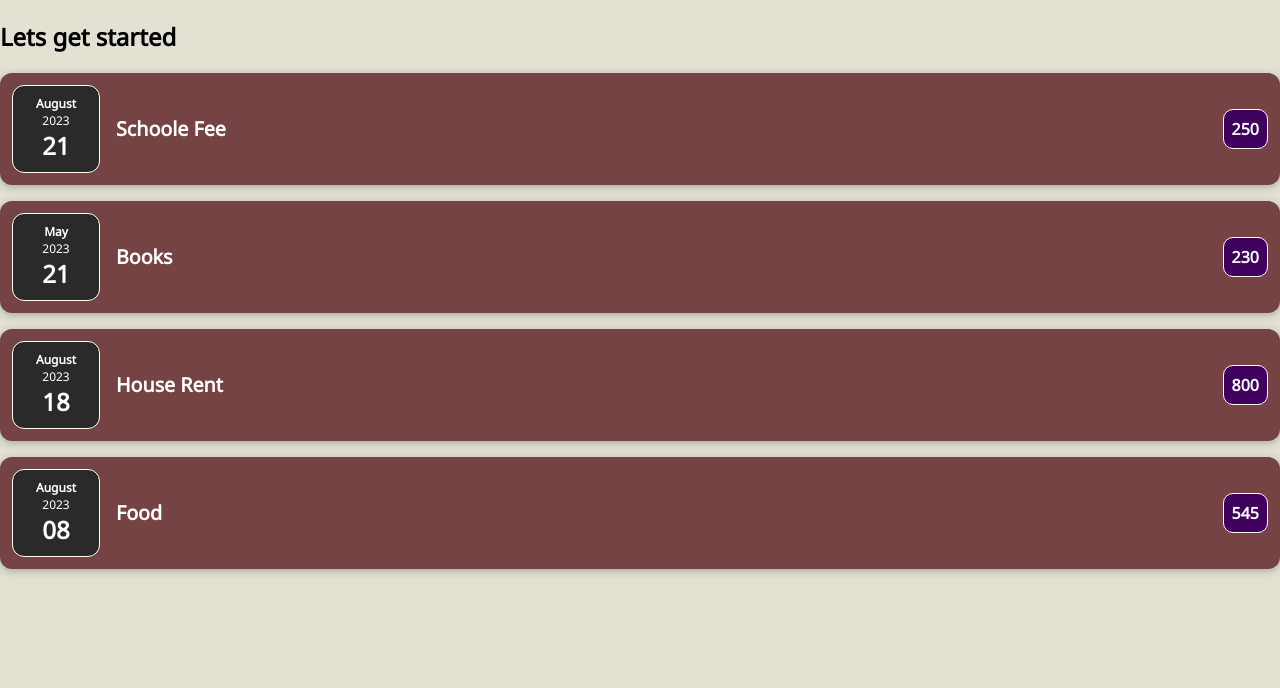
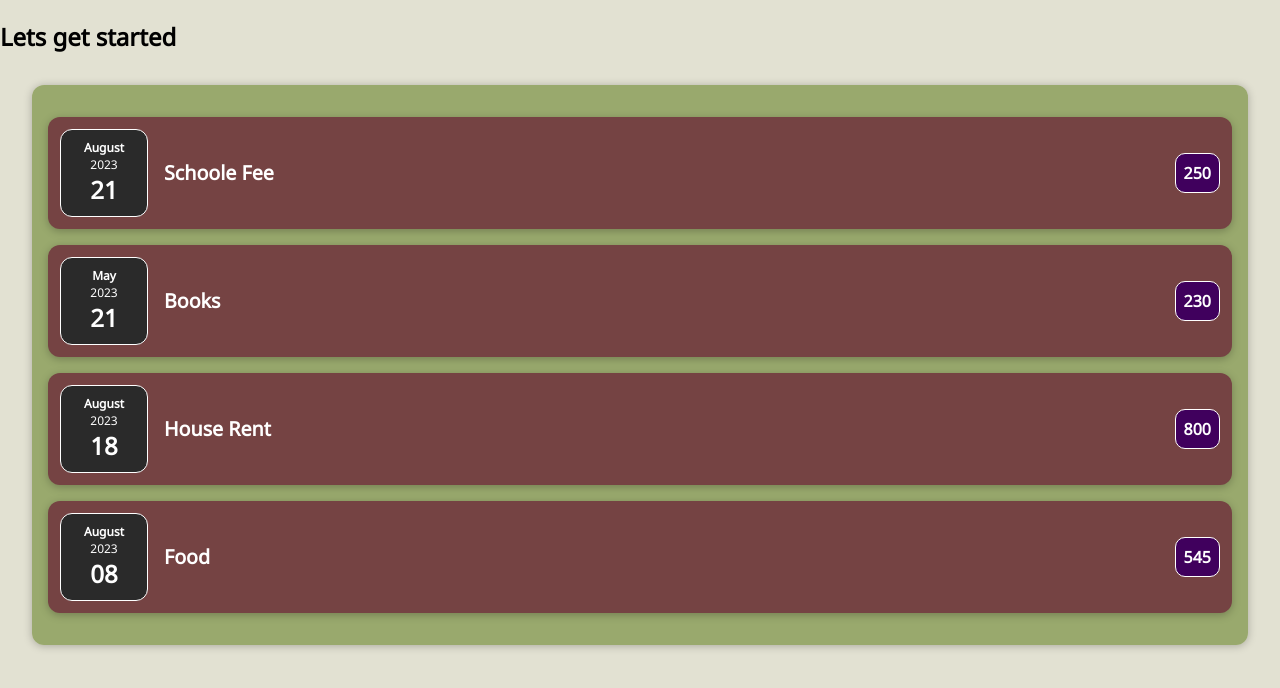
Before and after one commit to gitadityakumar/Reactjs-_-Learning, a JavaScript app in the folder first_project/: page / in a window 1280 px wide. Shown: the top 688 px of the page. Built offline with nearby package versions, Linux system fonts and the light colour scheme.

Commit message:
added css of Expenses.css

```diff
--- a/first_project/src/App.js
+++ b/first_project/src/App.js
@@ -1,4 +1,4 @@
-import ExpenseItem from "./Components/ExpenseItem";
+import Expenses from "./Components/Expenses";
 
 function App() {
   let expenses = [
@@ -30,26 +30,7 @@
   return (
     <div>
       <h2>Lets get started</h2>
-      <ExpenseItem
-        date={expenses[0].date}
-        title={expenses[0].title}
-        amount={expenses[0].amount}
-      ></ExpenseItem>
-      <ExpenseItem
-        date={expenses[1].date}
-        title={expenses[1].title}
-        amount={expenses[1].amount}
-      ></ExpenseItem>
-      <ExpenseItem
-        date={expenses[2].date}
-        title={expenses[2].title}
-        amount={expenses[2].amount}
-      ></ExpenseItem>
-      <ExpenseItem
-        date={expenses[3].date}
-        title={expenses[3].title}
-        amount={expenses[3].amount}
-      ></ExpenseItem>
+      <Expenses item={expenses}/>
     </div>
   );
 }
--- /dev/null
+++ b/first_project/src/Components/Expenses.css
@@ -0,0 +1,8 @@
+.expenses {
+    padding: 1rem;
+    background-color: rgba(130, 151, 76, 0.744);
+    margin: 2rem auto;
+    width: 95%;
+    border-radius: 12px;
+    box-shadow: 0 1px 8px rgba(0,0,0,0.25);
+}
--- /dev/null
+++ b/first_project/src/Components/Expenses.js
@@ -0,0 +1,33 @@
+import './Expenses.css';
+import ExpenseItem from './ExpenseItem';
+
+
+function Expense(props){
+    return (
+        <div className="expenses">
+            <ExpenseItem
+        date={props.item[0].date}
+        title={props.item[0].title}
+        amount={props.item[0].amount}
+        ></ExpenseItem>
+        <ExpenseItem
+        date={props.item[1].date}
+        title={props.item[1].title}
+        amount={props.item[1].amount}
+        ></ExpenseItem>
+        <ExpenseItem
+        date={props.item[2].date}
+        title={props.item[2].title}
+        amount={props.item[2].amount}
+        ></ExpenseItem>
+        <ExpenseItem
+        date={props.item[3].date}
+        title={props.item[3].title}
+        amount={props.item[3].amount}
+        ></ExpenseItem>
+        </div>
+    );
+
+}
+
+export default Expense;
```
